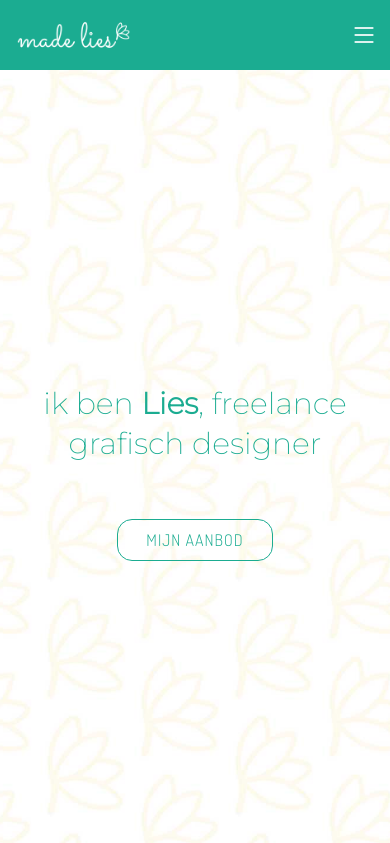
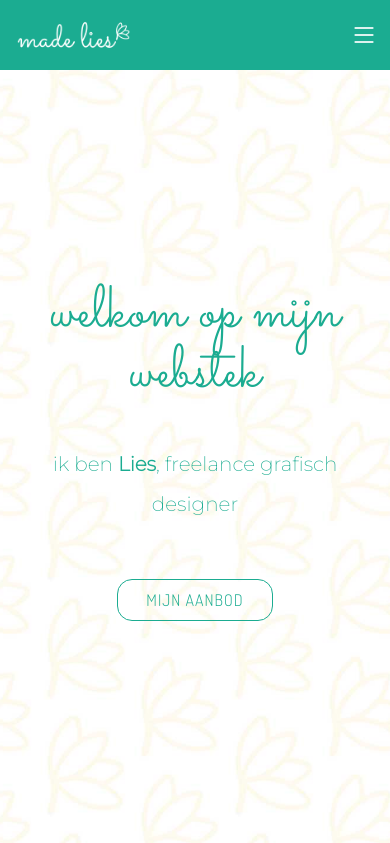
Before and after one commit to Madelies/madelies-def, a PHP site: page /index.html in a window 390 px wide. Shown: the top 843 px of the page. Run offline with PHP 8.4, Linux system fonts and the light colour scheme; some libraries are stand-ins or nearby versions.

Commit message:
Update style.css

```diff
--- a/css/style.css
+++ b/css/style.css
@@ -382,11 +382,6 @@ h6 {
 #  Section
 --------------------------------------------------------------*/
 
-h2 .lies {
-  display: inline-block;
-  text-decoration-line: #f1c645 underline;
-  -webkit-text-decoration-line: underline;
-}
 
 #hero {
   width: 100%;
@@ -396,6 +391,11 @@ h2 .lies {
   position: relative;
   margin-top: 70px;
   padding: 0;
+}
+
+#hero h2 .lies {
+  display: inline-block;
+  text-decoration-line: #f1c645 underline;
 }
 
 #background-video-desktop {
@@ -479,14 +479,13 @@ h2 .lies {
 
 @media (max-width: 768px) {
   #hero h1 {
-    font-size: 40px;
+    font-size: 60px;
     line-height: 60px;
     font-weight: normal;
-    display: none;
   }
 
   #hero h2 {
-    font-size: 30px;
+    font-size: 20px;
     line-height: 40px;
     margin-top: 40px;
     font-weight: 500;
@@ -502,7 +501,6 @@ h2 .lies {
   }
 
 }
-
 
 /*--------------------------------------------------------------
 # Sections General
```
